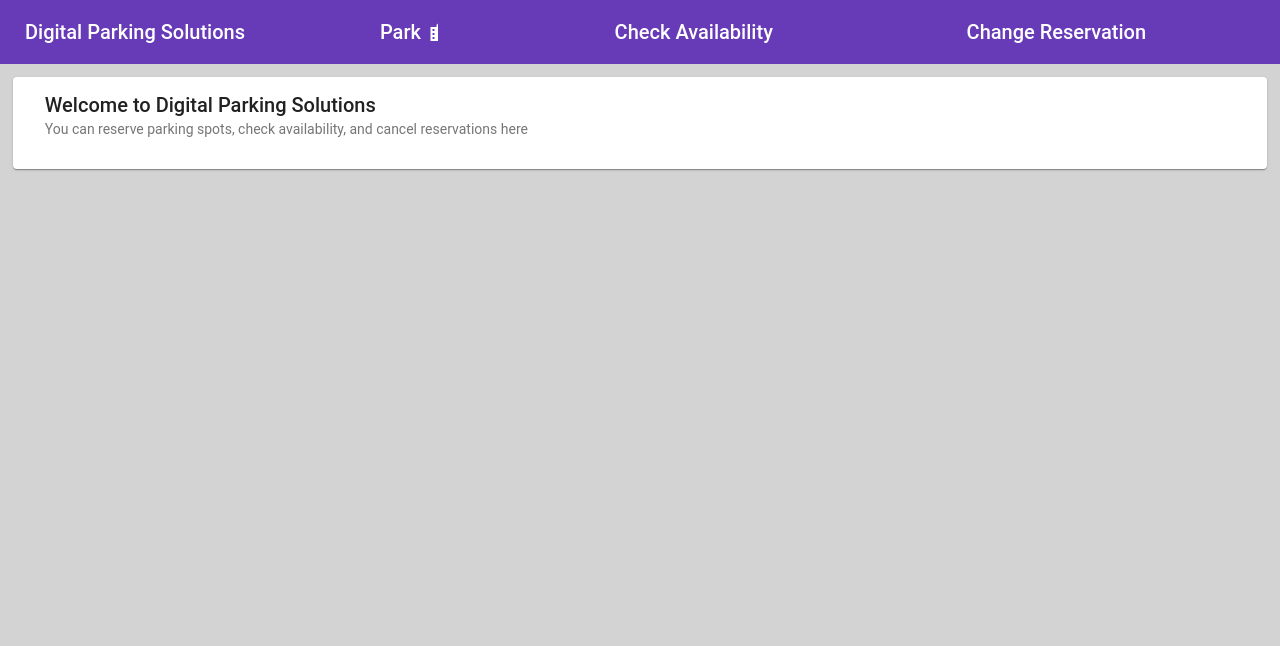
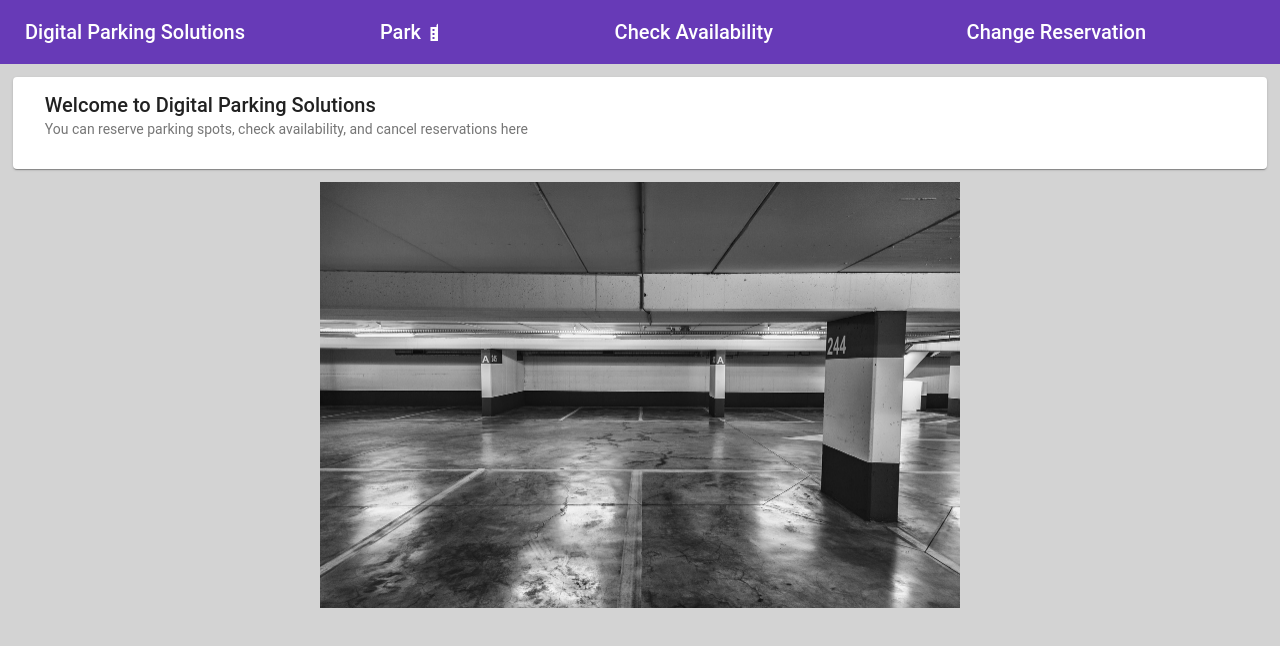
Before and after one commit to arensbrendan/CS3910DigitalParkingSolutions, an Angular app: page / in a window 1280 px wide. Shown: the top 646 px of the page. Built offline with nearby package versions, Linux system fonts and the light colour scheme.

Commit message:
Image centered and placed on landing page - Clay

```diff
--- a/package.json
+++ b/package.json
@@ -10,6 +10,7 @@
   },
   "private": true,
   "dependencies": {
+    "@angular-component/router": "^0.4.1",
     "@angular/animations": "~13.2.0",
     "@angular/common": "~13.2.0",
     "@angular/compiler": "~13.2.0",
@@ -20,6 +21,7 @@
     "@angular/platform-browser-dynamic": "~13.2.0",
     "@angular/router": "~13.2.0",
     "@material/card": "^13.0.0",
+    "angular": "^1.8.3",
     "mysql": "^2.18.1",
     "rxjs": "~7.5.0",
     "tslib": "^2.3.0",
--- a/src/app/landing-page/landing-page.component.css
+++ b/src/app/landing-page/landing-page.component.css
@@ -0,0 +1,6 @@
+.center {
+  display: block;
+  margin-left: auto;
+  margin-right: auto;
+  width: 50%;
+}
--- a/src/app/landing-page/landing-page.component.html
+++ b/src/app/landing-page/landing-page.component.html
@@ -8,3 +8,4 @@
 
   </mat-card-content>
 </mat-card>
+<img src="assets/parking-garage-4114107_1280.jpg" class ="center">
```
Also changed, not shown: src/assets/parking-garage-4114107_1280.jpg (renamed from src/app/landing-page/parking-garage-4114107_1280.jpg), 1 other file (tests, documents, lock files or other folders).
